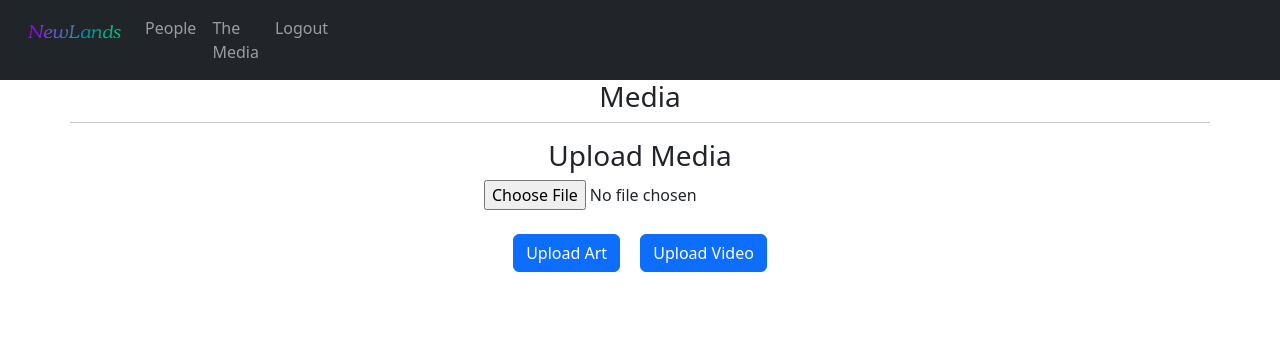
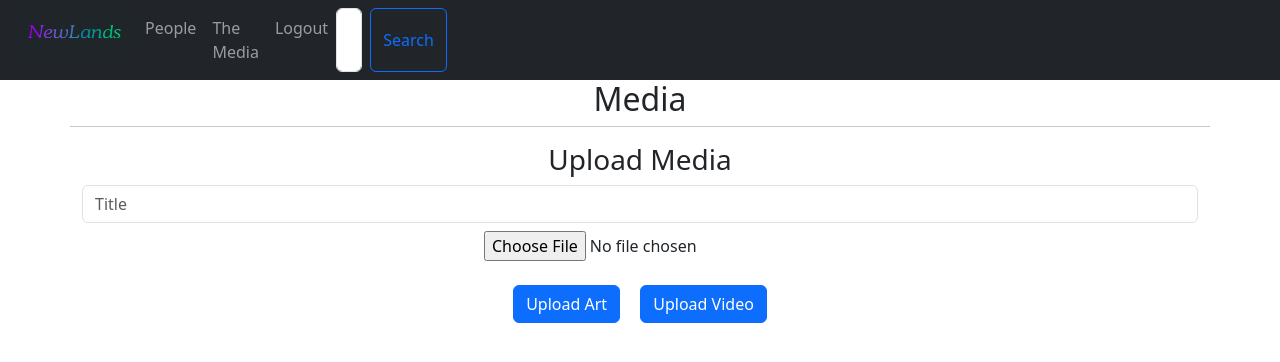
Before and after one commit to ori-kekere/NewLand, a Flask app: page /media in a window 1280 px wide; the page is wider, and only the part inside the window is pictured. Shown: the top 362 px of that part. Run offline with Flask 3, Linux system fonts and the light colour scheme; the visitor is signed in with stand-in values (Sample User, id 1); data that the repository does not hold is empty; some libraries are stand-ins or nearby versions.

Commit message:
Added a search feature and made minor changes

```diff
--- a/website/models.py
+++ b/website/models.py
@@ -31,7 +31,7 @@ class User(db.Model, UserMixin):
 
     id = db.Column(db.Integer, primary_key=True, autoincrement=True)
     email = db.Column(db.String(125), unique=True)
-    username = db.Column(db.String(60), unique=True)
+    username = db.Column(db.String(60), unique=True, index=True)
     password = db.Column(db.String(100))
     date_created = db.Column(db.DateTime, default=datetime.utcnow)
     bio = db.Column(db.Text, default="")
@@ -99,7 +99,7 @@ class User(db.Model, UserMixin):
 
 class Post(db.Model):
     id = db.Column(db.Integer, primary_key=True)
-    text = db.Column(db.Text, nullable=False)
+    text = db.Column(db.Text, nullable=False, index=True)
     date_created = db.Column(db.DateTime, default=datetime.utcnow)
     user_id = db.Column(db.Integer, db.ForeignKey('user.id', ondelete="CASCADE"), nullable=False)
 
@@ -128,6 +128,7 @@ class Comment(db.Model):
 
 class Art(db.Model):
     id = db.Column(db.Integer, primary_key=True)
+    title = db.Column(db.String(150), index=True)
     art = db.Column(db.String(150), nullable=True)
     date_created = db.Column(db.DateTime, default=datetime.utcnow)
 
@@ -170,6 +171,7 @@ class ArtComment(db.Model):
 
 class Video(db.Model):
     id = db.Column(db.Integer, primary_key=True)
+    title = db.Column(db.String(150), index=True)
     video = db.Column(db.String(150), nullable=False)
     date_created = db.Column(db.DateTime, default=datetime.utcnow)
     user_id = db.Column(
--- a/website/static/styles.css
+++ b/website/static/styles.css
@@ -38,3 +38,27 @@ a {
 .center {
     align-content: center;
 }
+
+.card-img-top.art-image {
+  height: 250px !important;
+  width: 100%;
+  object-fit: cover;
+}
+
+.art-image-wrapper {
+  height: 250px;
+  overflow: hidden;
+}
+
+.art-image-wrapper img {
+  width: 100%;
+  height: 100%;
+  object-fit: cover;
+  display: block;
+}
+
+.art-video {
+    width: 100%;
+    height: 250px;
+    object-fit: cover;
+}
--- a/website/templates/base.html
+++ b/website/templates/base.html
@@ -35,15 +35,26 @@
                   <a class="nav-item nav-link" href="/users">People</a>
                   <a class="nav-item nav-link" href="/media">The Media</a>
                   <a class="nav-item nav-link" href="/logout">Logout</a>
+                  <form action="{{ url_for('views.search') }}" method="GET" class="d-flex">
+                    <input
+                      class="form-control me-2"
+                      type="search"
+                      name="q"
+                      placeholder="Search users, posts, art, videos"
+                      required
+                    >
+                    <button class="btn btn-outline-primary">Search</button>
+                  </form>
 
 
-                  {% if user.profile_image %}
+
+                  {% if current_user.profile_image %}
                   <div style="padding-left: 1300px;">
-                    <a href="/profile/{{current_user.id}}"><img src="{{ url_for('static', filename='uploads/' + user.profile_image) }}" height="50" width="50"></a>
+                    <a href="/profile/{{current_user.id}}"><img src="{{ url_for('static', filename='uploads/' + current_user.profile_image) }}" height="50" width="50"></a>
                   </div>
                   {% else %}
                   <div style="padding-left: 1300px;">
-                    <a href="/profile/{{current_user.id}}"><img src="{{ url_for('static', filename='uploads/' + user.profile_pic) }}" height="50" width="50"></a>
+                    <a href="/profile/{{current_user.id}}"><img src="{{ url_for('static', filename='uploads/' + current_user.profile_pic) }}" height="50" width="50"></a>
                   </div>
                   {% endif %}
 
--- a/website/templates/gallery.html
+++ b/website/templates/gallery.html
@@ -1,7 +1,7 @@
 {% extends "base.html" %} {% block title %} Media {% endblock %} {% block
 content %}
 
-<h3 align="center">Media</h3>
+<h2 align="center">Media</h2>
 
 <div class="row">
   <!-- ART CARDS -->
@@ -11,11 +11,17 @@ content %}
       class="card"
       style="background-color: rgba(81, 81, 188, 0.79); width: 90%"
     >
-      <img
-        src="{{ url_for('static', filename='art/' + piece.art) }}"
-        class="card-img-top"
-        alt="Art"
-      />
+      <h3 class="mt-2 fw-bold">{{ piece.title }}</h3>
+      <a
+        href="{{ url_for('static', filename='art/' + piece.art) }}"
+        target="_blank"
+      >
+        <img
+          src="{{ url_for('static', filename='art/' + piece.art) }}"
+          class="card-img-top art-image"
+          alt="Art"
+        />
+      </a>
 
       <div class="card-body">
         <p class="card-text">
@@ -102,6 +108,8 @@ content %}
       class="card"
       style="background-color: rgba(81, 81, 188, 0.79); width: 90%"
     >
+      <h2 class="mt-2 fw-bold">{{ video.title }}</h2>
+
       <video class="card-img-top" controls>
         <source
           src="{{ url_for('static', filename='videos/' + video.video) }}"
@@ -195,6 +203,14 @@ content %}
 
   <form method="POST" enctype="multipart/form-data">
     <div class="form-group text-center">
+      <input
+        type="text"
+        name="title"
+        class="form-control mb-2"
+        placeholder="Title"
+        required
+      />
+
       <input type="file" name="file" required />
 
       <br /><br />
--- a/website/templates/post_div.html
+++ b/website/templates/post_div.html
@@ -7,7 +7,7 @@
 
 <div id="posts">
   {% for post in posts %}
-  <div class="card border-dark banner-2">
+  <div class="card border-dark banner-2" id="post-{{ post.id }}">
 
     <div class="card-header d-flex justify-content-between align-items-center">
       <a href="/profile/{{ post.user.id }}">{{ post.user.username }}</a>
--- a/website/views.py
+++ b/website/views.py
@@ -294,6 +294,7 @@ def videos():
 def media():
     # Handle uploads
     if request.method == 'POST':
+        title = request.form.get('title')
         file = request.files.get('file')
         upload_type = request.form.get('type')  # "art" or "video"
 
@@ -303,11 +304,18 @@ def media():
 
         # ART upload
         if upload_type == 'art' and allowed_file(file.filename):
-            filename = secure_filename(file.filename)
+            ext = os.path.splitext(file.filename)[1]
+            filename = f"{uuid.uuid4().hex}{ext}"
+
             filepath = os.path.join(UPLOAD_FOLDER, filename)
             file.save(filepath)
 
-            new_art = Art(art=filename, user_id=current_user.id)
+            new_art = Art(
+                title=title,
+                art=filename,
+                user_id=current_user.id
+            )
+
             db.session.add(new_art)
             db.session.commit()
             flash('Art posted!', category='success')
@@ -321,7 +329,12 @@ def media():
             filepath = os.path.join(VIDEO_UPLOAD_FOLDER, filename)
             file.save(filepath)
 
-            new_video = Video(video=filename, user_id=current_user.id)
+            new_video = Video(
+                title=title,
+                video=filename,
+                user_id=current_user.id
+            )
+
             db.session.add(new_video)
             db.session.commit()
             flash('Video uploaded!', category='success')
@@ -401,6 +414,7 @@ def like_media(post_type, post_id):
 
     return redirect(request.referrer)
 
+
 @views.route('/delete-art/<id>')
 @login_required
 def delete_art(id):
@@ -416,6 +430,7 @@ def delete_art(id):
         flash('Artwork has been deleted!', category='success')
 
     return redirect(url_for('views.media'))
+
 
 @views.route('/delete-video/<id>')
 @login_required
@@ -433,6 +448,7 @@ def delete_video(id):
 
     return redirect(url_for('views.media'))
 
+
 @views.route('/delete-user/<int:user_id>')
 @login_required
 def delete_user(user_id):
@@ -443,3 +459,41 @@ def delete_user(user_id):
     db.session.commit()
     logout_user()
     return redirect(url_for('auth.login'))
+
+
+
+@views.route("/search")
+@login_required
+def search():
+    q = request.args.get("q", "").strip()
+
+    if not q:
+        return render_template(
+            "search.html",
+            query=q,
+            users=[],
+            posts=[],
+            arts=[],
+            videos=[]
+        )
+
+    users = User.query.filter(
+        User.username.ilike(f"%{q}%")
+    ).all()
+
+    posts = Post.query.filter(
+        Post.text.ilike(f"%{q}%")
+    ).all()
+
+    arts = Art.query.filter(Art.title.ilike(f"%{q}%")).all()
+    videos = Video.query.filter(Video.title.ilike(f"%{q}%")).all()
+
+
+    return render_template(
+        "search.html",
+        query=q,
+        users=users,
+        posts=posts,
+        arts=arts,
+        videos=videos
+    )
```
Also changed, not shown: website/templates/profile.html (+8 -7 lines), website/templates/search.html (added, +80 -0 lines).
